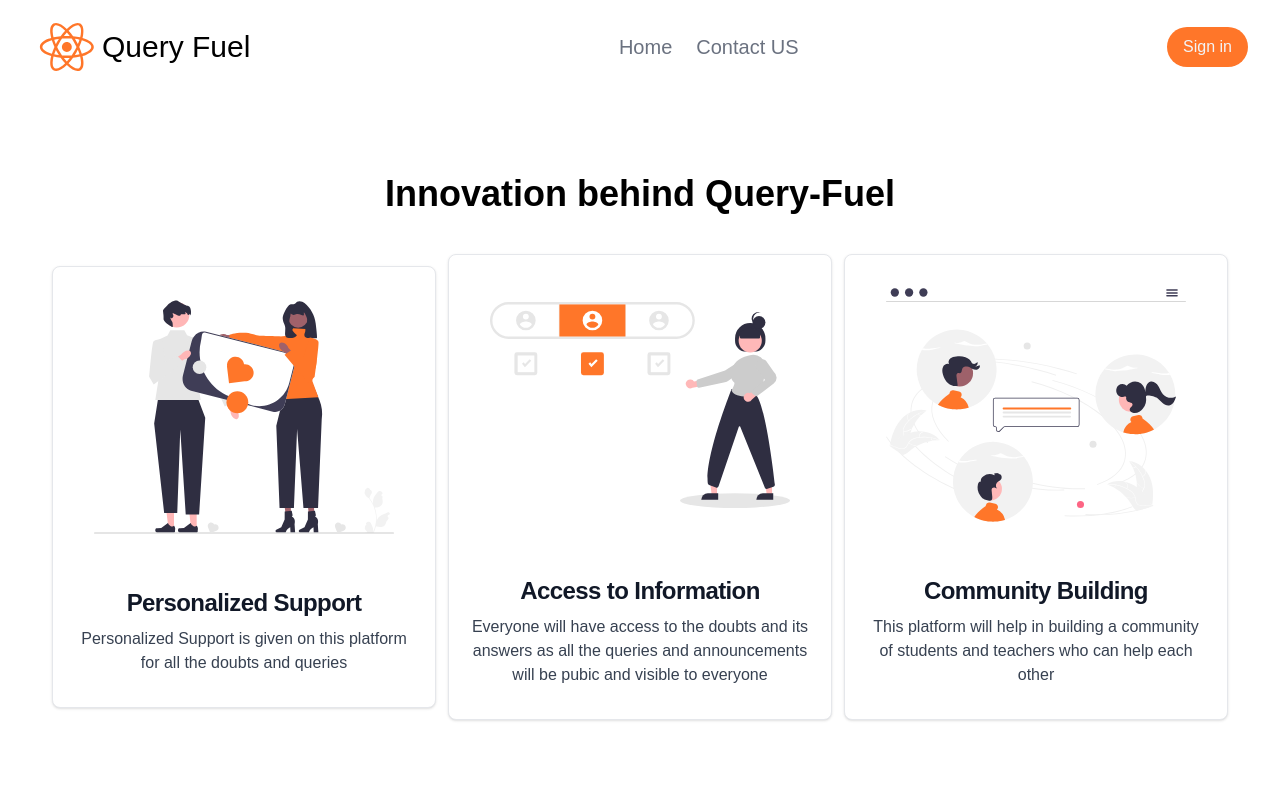
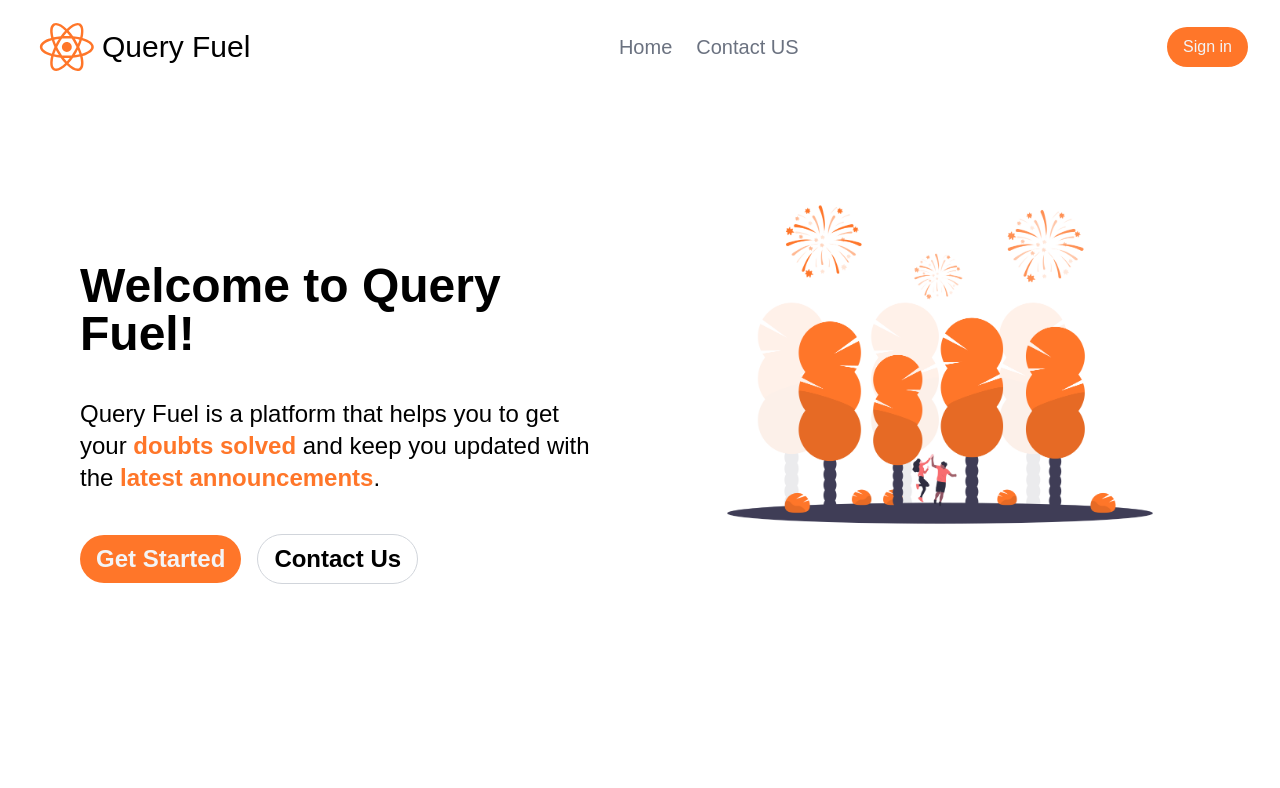
Before and after one commit to shvam0000/Query-Fuel, a Next.js app: page / in a window 1280 px wide. Shown: the top 788 px of the page. Built offline with nearby package versions, Linux system fonts and the light colour scheme; no server answers.

Commit message:
⚡️ add main section

```diff
--- a/src/components/home/hero.tsx
+++ b/src/components/home/hero.tsx
@@ -1,9 +1,10 @@
 import React from 'react';
-import { ContactSection, Innovation, TeamSection } from './';
+import { Main, ContactSection, Innovation, TeamSection } from './';
 
 const Hero = () => {
   return (
     <div className="p-10">
+      <Main />
       <Innovation />
       <TeamSection />
       <ContactSection />
--- a/src/components/home/index.tsx
+++ b/src/components/home/index.tsx
@@ -4,3 +4,4 @@ export { default as InnovationCard } from './innovation-card';
 export { default as ContactSection } from './contact-section';
 export { default as TeamSection } from './team-section';
 export { default as TeamCard } from './team-card';
+export { default as Main } from './main';
--- /dev/null
+++ b/src/components/home/main.tsx
@@ -0,0 +1,62 @@
+import { useUser } from '@auth0/nextjs-auth0/client';
+import Typewriter from 'typewriter-effect';
+import Image from 'next/image';
+import Welcome from '../../utils/images/welcome.png';
+import { Button } from '../shared';
+import Link from 'next/link';
+
+const Main = () => {
+  const { user } = useUser();
+  return (
+    <div className="h-screen flex">
+      <div className="w-1/2 px-10 pt-32">
+        <h1 className="text-5xl font-extrabold">
+          <Typewriter
+            onInit={(typewriter) => {
+              typewriter
+                .typeString('Welcome to Query Fuel!')
+                .callFunction(() => {
+                  console.log('String typed out!');
+                })
+                .start();
+            }}
+          />
+        </h1>
+        <div>
+          <h2 className="text-2xl pt-10">
+            Query Fuel is a platform that helps you to get your{' '}
+            <span className="font-bold text-primary-orange">
+              doubts solved{' '}
+            </span>
+            and keep you updated with the{' '}
+            <span className="font-bold text-primary-orange">
+              latest announcements
+            </span>
+            .
+          </h2>
+        </div>
+        <div className="pt-10 flex items-center">
+          <div className="pr-4">
+            <Link href={user ? '/feed' : '/api/auth/login'}>
+              <Button type="primary">
+                <h1 className="font-bold text-2xl">Get Started</h1>
+              </Button>
+            </Link>
+          </div>
+          <div>
+            <Link href="/contact-us">
+              <Button type="secondary">
+                <h1 className="font-bold text-2xl">Contact Us</h1>
+              </Button>
+            </Link>
+          </div>
+        </div>
+      </div>
+      <div className="w-1/2 p-10 bg-welcome h-full">
+        <Image src={Welcome} alt="" height={500} width={700} />
+      </div>
+    </div>
+  );
+};
+
+export default Main;
```
